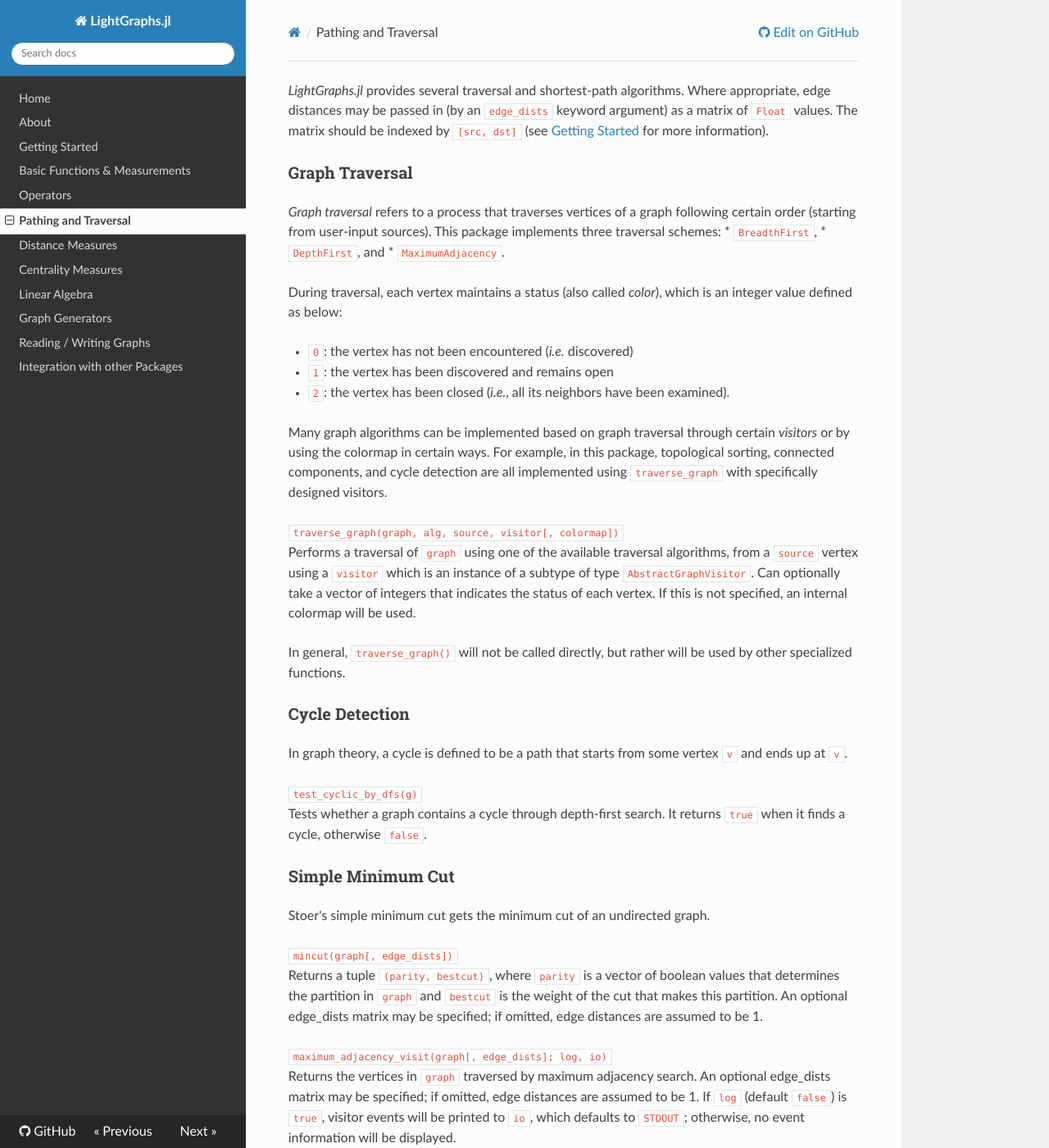
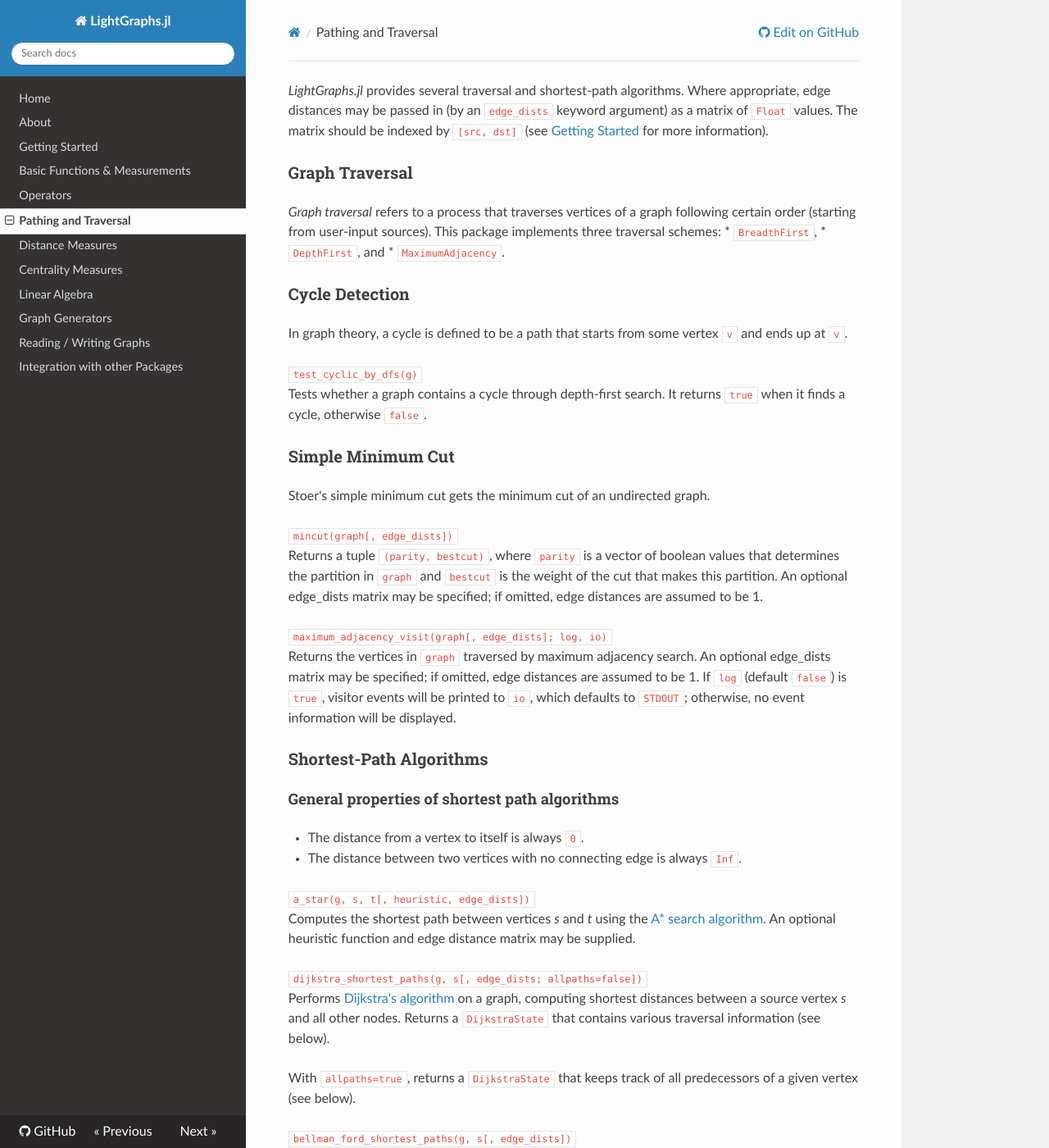
Before and after one commit to sbromberger/LightGraphs.jl, an MkDocs documentation site: the page built from doc/pathing.md, in a window 1280 px wide and 1400 px high. Shown: the whole window at 82% size. Built offline with MkDocs 1.6.1, drawn with Linux system fonts in a browser that asks for light colours; nearby versions of some CDN libraries; old or Windows-style settings are respelled for this version of MkDocs; some of the changed text lies outside the part shown.

Commit message:
new dijkstra
more fixes

doc updates, plus F-W and faster dijkstra/betweenness

matrices for F-W

using Base.Collections for dijkstra: 1238 seconds      (3769 M allocations: 272 GB, 18.38% gc time)

removed stale code

compat fix

compat fix

compat fix

```diff
--- a/doc/pathing.md
+++ b/doc/pathing.md
@@ -6,18 +6,6 @@
 * `DepthFirst`, and
 * `MaximumAdjacency`.
 
-During traversal, each vertex maintains a status (also called *color*), which is an integer value defined as below:
-
-* `0`: the vertex has not been encountered (*i.e.* discovered)
-* `1`: the vertex has been discovered and remains open
-* `2`: the vertex has been closed (*i.e.*, all its neighbors have been examined).
-
-Many graph algorithms can be implemented based on graph traversal through certain *visitors* or by using the colormap in certain ways. For example, in this package, topological sorting, connected components, and cycle detection are all implemented using ``traverse_graph`` with specifically designed visitors.
-
-`traverse_graph(graph, alg, source, visitor[, colormap])`
-Performs a traversal of `graph` using one of the available traversal algorithms, from a `source` vertex using a `visitor` which is an instance of a subtype of type `AbstractGraphVisitor`. Can optionally take a vector of integers that indicates the status of each vertex. If this is not specified, an internal colormap will be used.
-
-In general, `traverse_graph()` will not be called directly, but rather will be used by other specialized functions.
 
 ###Cycle Detection
 In graph theory, a cycle is defined to be a path that starts from some vertex ``v`` and ends up at ``v``.
@@ -44,11 +32,10 @@ Returns the vertices in `graph` traversed by maximum adjacency search. An option
 `a_star(g, s, t[, heuristic, edge_dists])`
 Computes the shortest path between vertices *s* and *t* using the [A* search algorithm](http://en.wikipedia.org/wiki/A*_search_algorithm). An optional heuristic function and edge distance matrix may be supplied.
 
-`dijkstra_shortest_paths(g, s[, edge_dists])`
+`dijkstra_shortest_paths(g, s[, edge_dists; allpaths=false])`
 Performs [Dijkstra's algorithm](http://en.wikipedia.org/wiki/Dijkstra%27s_algorithm) on a graph, computing shortest distances between a source vertex *s* and all other nodes. Returns a `DijkstraState` that contains various traversal information (see below).
 
-`dijkstra_predecessor_and_distance(g, s[, edge_dists])`
-Performs [Dijkstra's algorithm](http://en.wikipedia.org/wiki/Dijkstra%27s_algorithm) on a graph similar to `dijkstra_shortest_paths` but returns a `DijkstraStateWithPreds` that keeps track of all predecessors of a given vertex (see below).
+With `allpaths=true`, returns a `DijkstraState` that keeps track of all predecessors of a given vertex (see below).
 
 `bellman_ford_shortest_paths(g, s[, edge_dists])`
 `bellman_ford_shortest_paths(g, ss[, edge_dists])`
```
Also changed, not shown: 11 other files.
